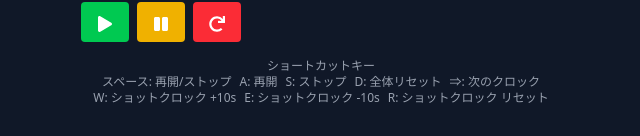
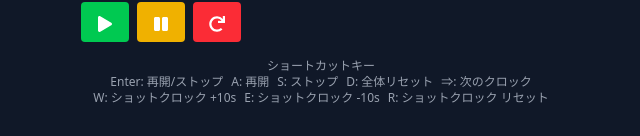
Before and after one commit to sapphire1626/rc-timer, a React (Vite) app: page / in a window 1280 px wide. Shown: the part 336-472 px from the top of the page, without its empty margins (319-959 px from the left). Built offline with nearby package versions, Linux system fonts and the light colour scheme.

Commit message:
Space=>Enterキー

```diff
--- a/src/components/Timer.tsx
+++ b/src/components/Timer.tsx
@@ -195,7 +195,8 @@ export const Timer = ({ setIsRedOffense }: { setIsRedOffense: React.Dispatch<Rea
           break;
         case "d":
           handleResetAll(); // 「d」キーでリセット
-        case " ":
+          break;
+        case "Enter":
           if (activeGameClock || activeSubClock) {
             handlePause();
           } else {
@@ -319,7 +320,7 @@ export const Timer = ({ setIsRedOffense }: { setIsRedOffense: React.Dispatch<Rea
       <div className="text-xs text-gray-400 mt-4">
         <div>ショートカットキー</div>
         <div className="flex items-center justify-center">
-          <div className="mx-1">スペース: 再開/ストップ</div>
+          <div className="mx-1">Enter: 再開/ストップ</div>
           <div className="mx-1">A: 再開</div>
           <div className="mx-1">S: ストップ</div>
           <div className="mx-1">D: 全体リセット</div>
```
